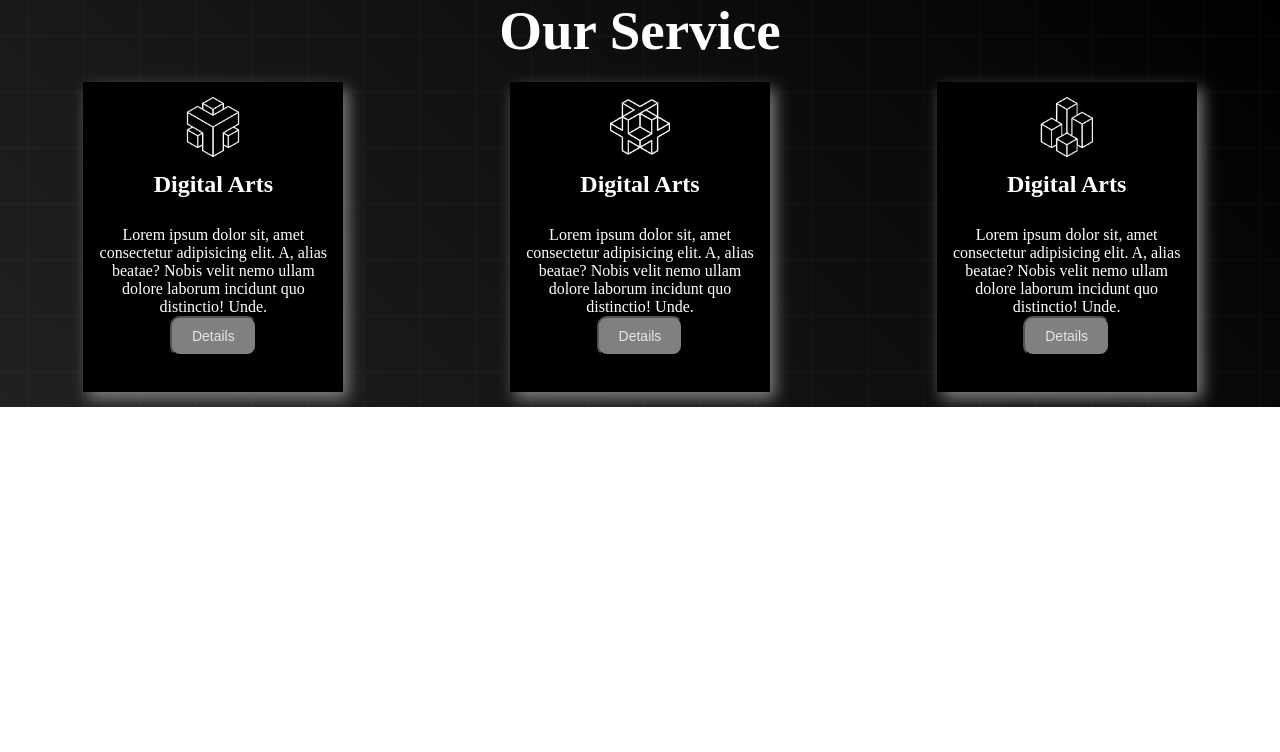
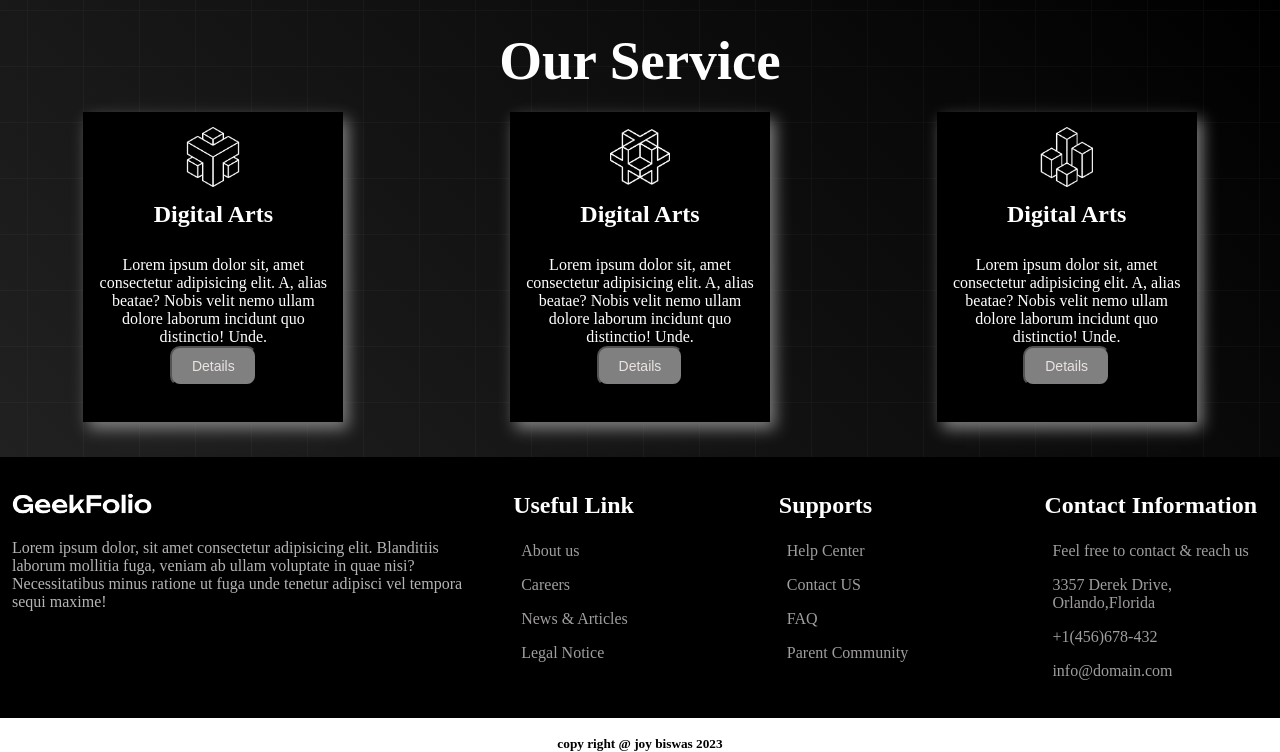
Before and after one commit to joykbiswas/Digital-product, a plain HTML site: page index.html in a window 1280 px wide. Shown: the part 1317-2069 px from the top of the page. Before the commit the page ends 1724 px from the top, so only its background shows below. Drawn offline with Linux system fonts and the light colour scheme.

Commit message:
first commit

```diff
--- a/index.html
+++ b/index.html
@@ -86,6 +86,50 @@
         </div>
       </section>
   </main>
+  <!-- footer section start here -->
+  <footer>
+    <div class="footer-container">
+        <div class="foot-section">
+            <img class="logo-photo foot-logo" src="./logo/logo-light.png" alt="">
+            <p>
+                Lorem ipsum dolor, sit amet consectetur adipisicing elit. Blanditiis laborum mollitia fuga, veniam ab ullam voluptate in quae nisi? Necessitatibus minus ratione ut fuga unde tenetur adipisci vel tempora sequi maxime!
+            </p>
+        </div>
+        <div class="foot-section">
+            <h2>Useful Link</h2>
+            <ul class="foot-list">
+                <li>About us</li>
+                <li> Careers</li>
+                <li>News & Articles</li>
+                <li>Legal Notice</li>
+            </ul>
+        </div>
+        <div class="foot-section">
+            <h2>Supports</h2>
+            <ul class="foot-list">
+                <li>Help Center</li>
+                <li>Contact US</li>
+                <li>FAQ</li>
+                <li>Parent Community</li>
+            </ul>
+        </div>
+        <div class="foot-section">
+            <h2>Contact Information</h2>
+            <ul class="foot-list">
+                <li>Feel free to contact & reach us</li>
+                <li>3357 Derek Drive, Orlando,Florida</li>
+                <li>+1(456)678-432</li>
+                <li>info@domain.com</li>
+            </ul>
+        </div>
+
+    </div>
+    <br>
+    <h5 id="copy-right">copy right @ joy biswas 2023</h5>
+
+
+   </div>
+  </footer>
 
 </body>
 </html>
--- a/style.css
+++ b/style.css
@@ -40,6 +40,7 @@
 }
 .banner-img{
     width: 300px;
+    padding-bottom: 30px;
 }
 .title{
     font-size: 55px;
@@ -101,9 +102,49 @@
     display: flex;
     justify-content: space-around;
     padding-top: 20px;
-    padding-bottom: 15px;
+    padding-bottom: 35px;
 }
 .service-btn{
     background-color: gray;
 
 }
+.footer-container{
+    background-color: black;
+    color: white;
+    padding-bottom: 30px;
+    /* display: flex */
+
+    display: grid;
+    grid-template-columns: 2fr 1fr 1fr 1fr;
+    grid-gap: 30px;
+    padding-top: 15px;
+    padding-left: 12px;
+
+}
+.foot-logo{
+    padding-top: 20px;
+}
+.foot-section h2{
+    position: relative;
+    color: white;
+    padding-top: 20px;
+}
+.foot-section p{
+    padding: 15px 0;
+    color: rgb(182, 180, 180);
+}
+.foot-section li{
+    list-style: none;
+    padding: 8px;
+    color: rgb(160, 157, 157);
+
+}
+.foot-list{
+    padding-top:15px ;
+}
+#copy-right{
+    position: relative;
+   text-align: center;
+
+
+}
```
